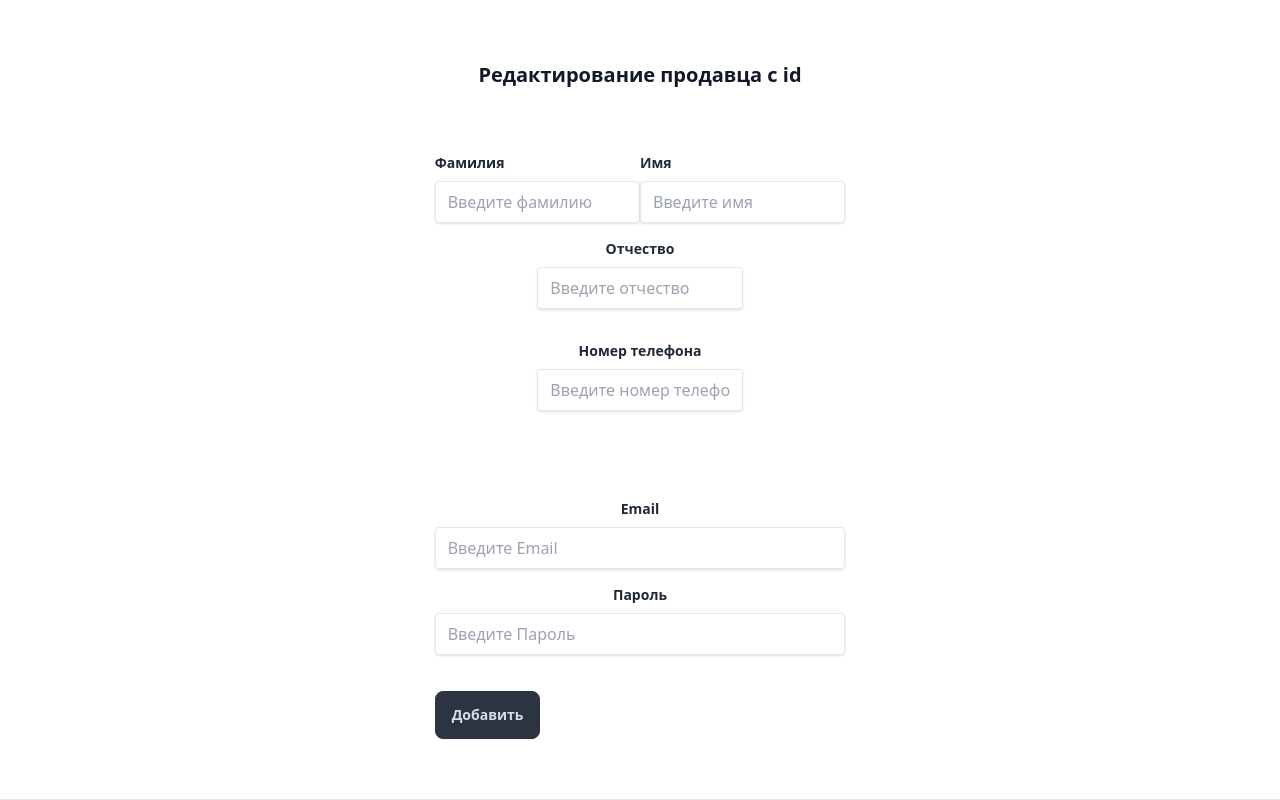
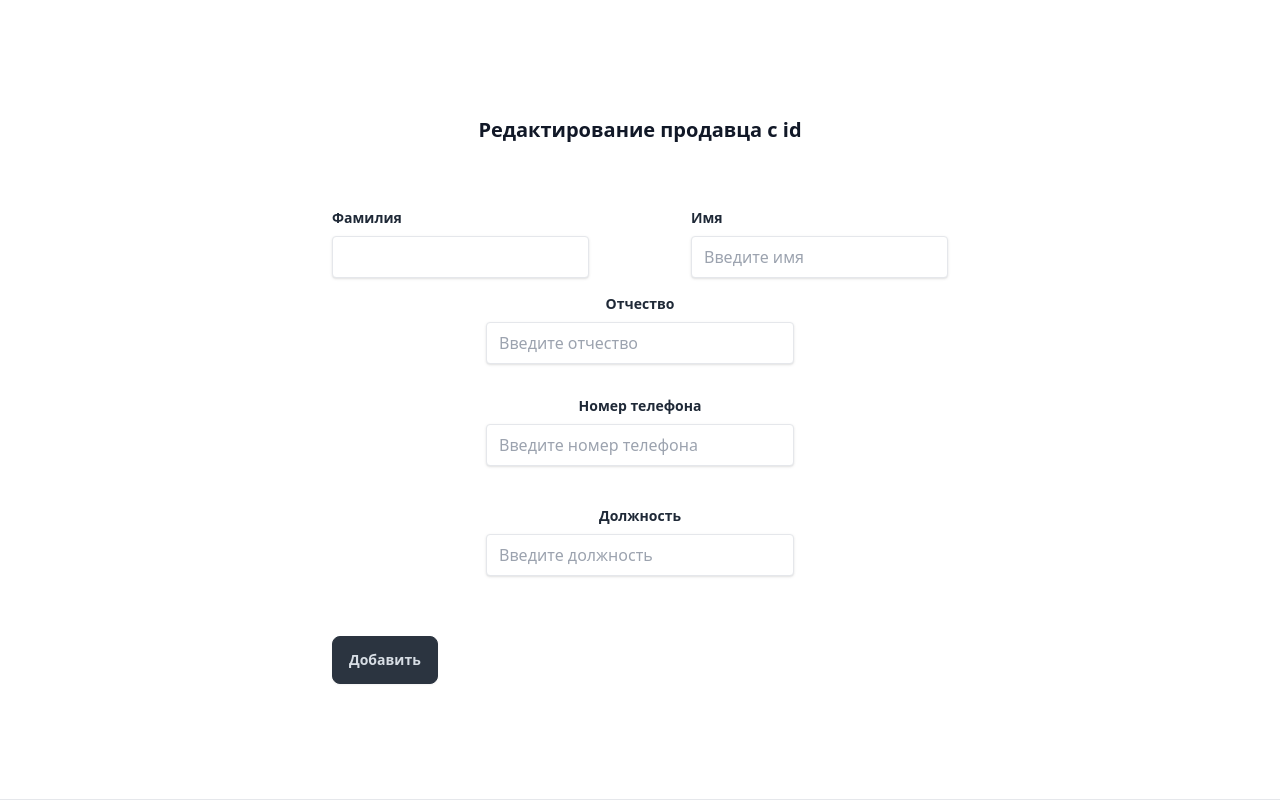
Before and after one commit to Waypo1nt1/kutsushop, a React (Vite) app in the folder frontend/: page /editform in a window 1280 px wide. Built offline with nearby package versions, Linux system fonts and the light colour scheme.

Commit message:
sellers change added

```diff
--- a/frontend/src/components/EditForm.tsx
+++ b/frontend/src/components/EditForm.tsx
@@ -10,8 +10,10 @@ function useQuery() {
 
 
 
-export default function EditForm(id: any) {
+export default function EditForm() {
     let query = useQuery()
+    console.log(query.get("id"))
+    console.log(query.get("middlename"))
 
     const onSubmit = (event: React.FormEvent) => {
     event.preventDefault()
@@ -32,8 +34,8 @@ export default function EditForm(id: any) {
 
     axios
       .post('http://localhost:3000/create_users', {
-        email: String(target.email.value),
-        password: String(target.password.value),
+        id: Number(query.get("uid")),
+        position: String(query.get("position")),
       })
       .then(() => {
         console.log('users post success')
@@ -47,44 +49,36 @@ export default function EditForm(id: any) {
           <div className="w-full">
             <h1 className="text-center text-xl font-semibold mb-4 text-gray-900 dark:text-gray-100">Редактирование продавца с id {query.get("id")}</h1>
             <p className="text-center text-white mb-6">Укажите информацию о продавце</p>
-            <form onSubmit={onSubmit} className="w-1/3 mx-auto">
+            <form onSubmit={onSubmit} className="w-1/2 mx-auto">
               <div className="flex w-full justify-between">
                 <div className="mb-4">
                   <label className="block text-sm font-bold mb-2">Фамилия</label>
-                  <input name="surname" placeholder="Введите фамилию" className="shadow appearance-none border rounded w-full py-2 px-3"></input>
+                  <input name="surname" defaultValue={query.get("surname")} className="shadow appearance-none border rounded w-full py-2 px-3"></input>
                 </div>
                 <div className="mb-4">
                   <label className="block text-sm font-bold mb-2">Имя</label>
-                  <input name="name" placeholder="Введите имя" className="shadow appearance-none border rounded w-full py-2 px-3"></input>
+                  <input name="name" defaultValue={query.get("name")} placeholder="Введите имя" className="shadow appearance-none border rounded w-full py-2 px-3"></input>
                 </div>
               </div>
               <div className="mb-8 flex flex-col items-center">
                 <label className="block text-sm font-bold mb-2">Отчество</label>
-                <input name="middlename" placeholder="Введите отчество" className="shadow appearance-none border rounded w-1/2 py-2 px-3"></input>
+                <input name="middlename" defaultValue={query.get("middlename")} placeholder="Введите отчество" className="shadow appearance-none border rounded w-1/2 py-2 px-3"></input>
               </div>
               <div className="mb-10 flex flex-col items-center">
                 <label className="block text-sm font-bold mb-2">Номер телефона</label>
                 <input
                   name="phone_number"
+                  defaultValue={query.get("phone_number")}
                   placeholder="Введите номер телефона"
                   className="shadow appearance-none border rounded w-1/2 py-2 px-3"></input>
               </div>
-              <p className="text-center text-white mb-6">Создайте данные для входа в аккаунт продавца</p>
-              <div className="mb-4 flex flex-col items-center">
-                <label className="block text-sm font-bold mb-2">Email</label>
+              <div className="mb-10 flex flex-col items-center">
+                <label className="block text-sm font-bold mb-2">Должность</label>
                 <input
-                  type="email"
-                  name="email"
-                  placeholder="Введите Email"
-                  className="shadow appearance-none border rounded w-full py-2 px-3"></input>
-              </div>
-              <div className="mb-4 flex flex-col items-center">
-                <label className="block text-sm font-bold mb-2">Пароль</label>
-                <input
-                  type="password"
-                  name="password"
-                  placeholder="Введите Пароль"
-                  className="shadow appearance-none border rounded w-full py-2 px-3"></input>
+                  name="position"
+                  defaultValue={query.get("position")}
+                  placeholder="Введите должность"
+                  className="shadow appearance-none border rounded w-1/2 py-2 px-3"></input>
               </div>
               <button type="submit" className="btn btn-neutral mt-5">
                 {' '}
--- a/frontend/src/components/pages/sellers.tsx
+++ b/frontend/src/components/pages/sellers.tsx
@@ -32,14 +32,12 @@ const Button = () =>
     ''
   )
 
-  const setId = (id: any) => {
-    //window.sessionStorage.setItem('id', id)
-    console.log(id)
-    location.href = "http://localhost:5173/editform?id=" + String(id)
+  const setId = (id: any, name: any, surname: any, middle_name: any, phone_number: any, position: any, uid: any) => {
+    location.href = "http://localhost:5173/editform?id=" + String(id) + "&name=" + String(name) + "&surname=" + String(surname) + "&middlename=" + String(middle_name) + "&phone_number=" + String(phone_number) + "&position=" + String(position) + "&uid=" + String(uid)
   }
-  const ButtonEdit = (id: any) => (
+  const ButtonEdit = (props: any) => (
     <a>
-      <button onClick={() => setId(id)} className="w-8 h-8 bg-blue-500 items-center justify-center rounded-full border border-white">
+      <button onClick={() => setId(props.id, props.name, props.surname, props.middle_name, props.phone_number, props.position, props.uid)} className="w-8 h-8 bg-blue-500 items-center justify-center rounded-full border border-white">
         <svg xmlns="http://www.w3.org/2000/svg" width="31px" height="20px" viewBox="0 0 24 24" fill="none">
           <path d="M21.2799 6.40005L11.7399 15.94C10.7899 16.89 7.96987 17.33 7.33987 16.7C6.70987 16.07 7.13987 13.25 8.08987 12.3L17.6399 2.75002C17.8754 2.49308 18.1605 2.28654 18.4781 2.14284C18.7956 1.99914 19.139 1.92124 19.4875 1.9139C19.8359 1.90657 20.1823 1.96991 20.5056 2.10012C20.8289 2.23033 21.1225 2.42473 21.3686 2.67153C21.6147 2.91833 21.8083 3.21243 21.9376 3.53609C22.0669 3.85976 22.1294 4.20626 22.1211 4.55471C22.1128 4.90316 22.0339 5.24635 21.8894 5.5635C21.7448 5.88065 21.5375 6.16524 21.2799 6.40005V6.40005Z" stroke="#ffffff" stroke-width="1.5" stroke-linecap="round" stroke-linejoin="round"/>
           <path d="M11 4H6C4.93913 4 3.92178 4.42142 3.17163 5.17157C2.42149 5.92172 2 6.93913 2 8V18C2 19.0609 2.42149 20.0783 3.17163 20.8284C3.92178 21.5786 4.93913 22 6 22H17C19.21 22 20 20.2 20 18V13" stroke="#ffffff" stroke-width="1.5" stroke-linecap="round" stroke-linejoin="round"/>
@@ -84,7 +82,7 @@ const Orders = () => {
           </article>
           {shoes.map((shoe, i) => (
             <article key={shoe.id} className={`grid grid-cols-6 bg-[#333333] px-10 py-5 border mb-3 text-center`}>
-              <div className="items-center flex justify-center gap-4"><ButtonEdit id={shoe.id}></ButtonEdit>{shoe.id}</div>
+              <div className="items-center flex justify-center gap-4"><ButtonEdit id={shoe.id} name={shoe.name} surname={shoe.surname} middle_name={shoe.middle_name} phone_number={shoe.phone_number} position={users[i].position} uid={users[i].id}></ButtonEdit>{shoe.id}</div>
               <div>{shoe.name}</div>
               <div>{shoe.surname}</div>
               <div>{shoe.middle_name}</div>
```
Also changed, not shown: 1 other file (tests, documents, lock files or other folders).
